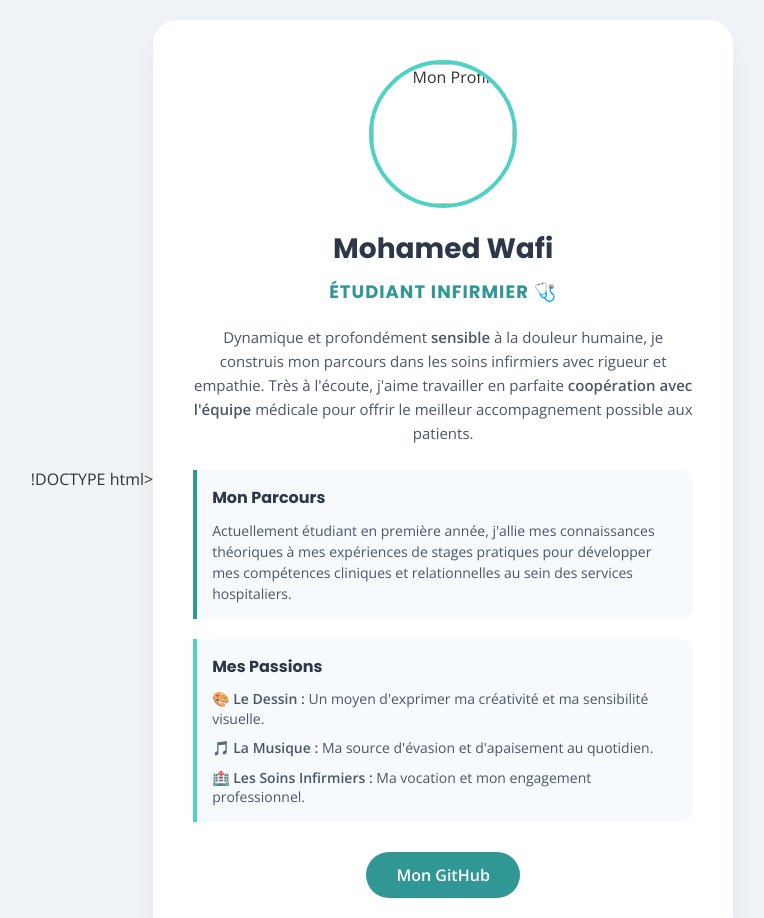
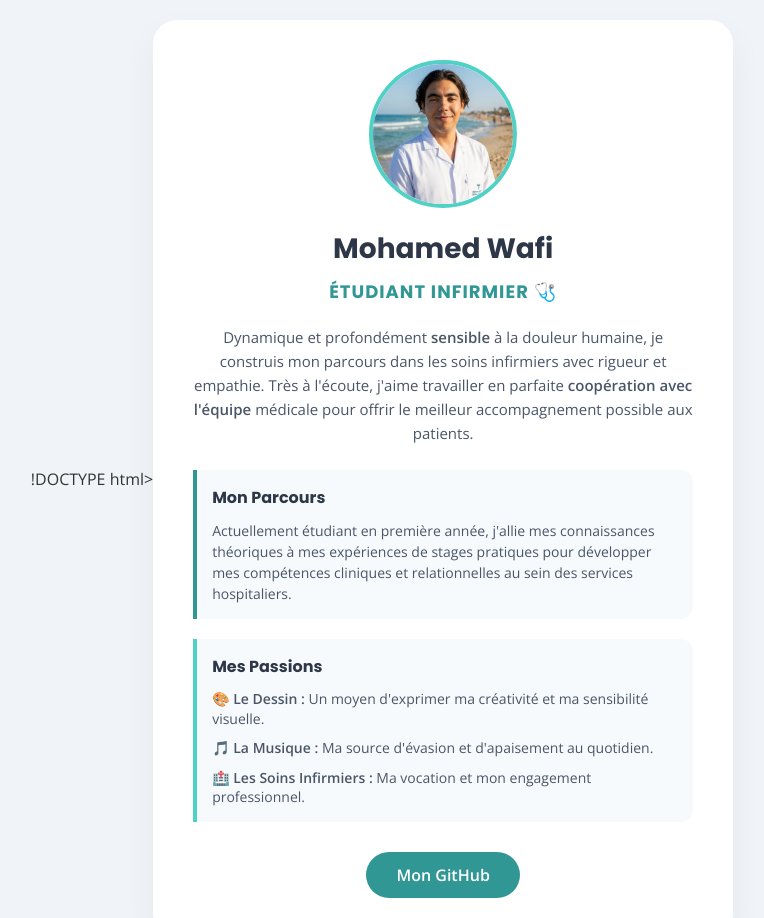
Before and after one commit to mohamed-202wafi/mohamed-202wafi-github.io, a plain HTML site: page index.html in a window 1280 px wide. Shown: the top 918 px of the page, without its empty margins (258-1022 px from the left). Drawn offline with nearby package versions, Linux system fonts and the light colour scheme.

Commit message:
Update index.html

```diff
--- a/index.html
+++ b/index.html
@@ -12,7 +12,7 @@
 <body>
 
   <div class="profile-card">
-    <img src="wefi.jpg" alt="Mon Profil" class="profile-card__avatar">
+    <img src="my-photo.jpg.jpeg" alt="Mon Profil" class="profile-card__avatar">
 
     <h1 class="profile-card__title">Mohamed Wafi</h1>
 
```
